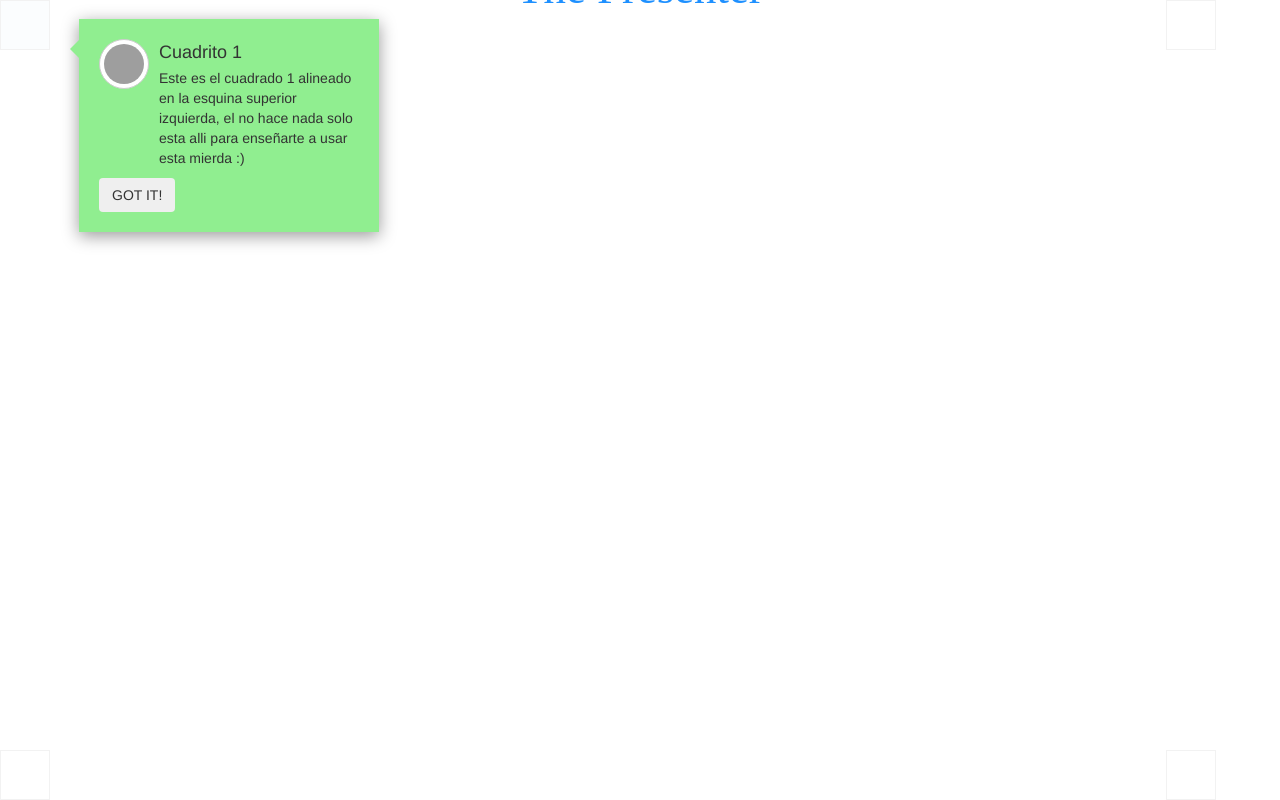
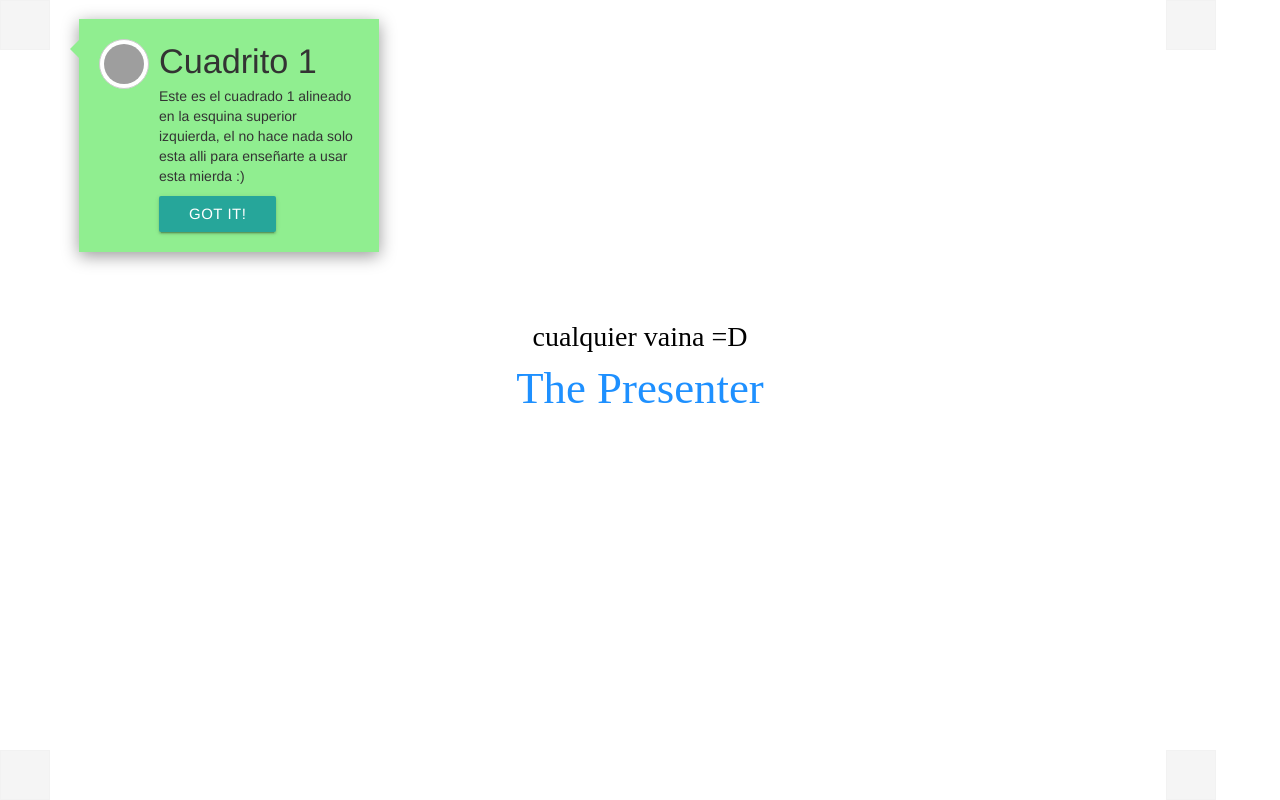
Before and after one commit to luttingere/presenterjs, a plain HTML site: page index.html in a window 1280 px wide. Drawn offline with nearby package versions, Linux system fonts and the light colour scheme; grey boxes are pictures that could not be loaded; a web font is replaced by a local one.

Commit message:
font-family for guide message, materialize.css

```diff
--- a/css/presenter.less
+++ b/css/presenter.less
@@ -1,12 +1,18 @@
 @import "mixins.less";
 
 @dialogue-color: #0094fe;
+
+@font-face {
+  font-family: 'Soft Elegance';
+  src: url('../fonts/Soft_Elegance.ttf');
+}
 
 div[class^='step'],
 div[class*='step'] {
   width: 50px;
   height: 50px;
   border: 1px solid #000;
+  background: #333;
 }
 
 .container {
@@ -84,17 +90,24 @@ md-dialog {
 }
 
 #guide-message {
+  position: fixed;
+  top: 50%;
+  left: 50%;
   text-align: center;
   color: #000;
   font-size: 28px;
   font-family: 'Soft Elegance';
-.translate(0, -80%);
+  .translate(-50%, -80%);
   .transition(opacity 3s ease-out);
+
+  #message-container {
     .product-name {
       display: block;
       font-size: 1.6em;
       color: dodgerblue;
     }
+  }
+
   &.show {
      opacity: 1;
      z-index: 10001;
--- a/index.html
+++ b/index.html
@@ -7,10 +7,12 @@
     <!-- The above 3 meta tags *must* come first in the head; any other head content must come *after* these tags -->
     <title>Presenter</title>
     <link rel="stylesheet" type="text/css" href="css/bootstrap.min.css">
+    <link rel="stylesheet" href="https://cdnjs.cloudflare.com/ajax/libs/materialize/0.100.2/css/materialize.min.css">
     <link rel="stylesheet" type="text/less" href="css/presenter.less">
     <script src="js/less.min.js"></script>
     <script src="js/jquery-3.2.1.min.js"></script>
     <script src="js/bootstrap.min.js"></script>
+    <script src="https://cdnjs.cloudflare.com/ajax/libs/materialize/0.100.2/js/materialize.min.js"></script>
 </head>
 <body>
 <div id="presentation" class="container">
@@ -29,8 +31,8 @@
         <div class="dialogue-body">
             <h4 id="presenter_title" class="dialogue-heading"></h4>
             <p id="presenter_message"></p>
+            <button id="dialogue-btn" class="btn waves-effect waves-light hide" type="submit" name="action">Entendido</button>
         </div>
-        <button id="dialogue-btn" class="btn waves-effect waves-light hide" type="submit" name="action">Entendido</button>
     </div>
 </div>
 <script src="js/presenter.js"></script>
--- a/js/presenter.js
+++ b/js/presenter.js
@@ -5,7 +5,7 @@ $(document).ready(function () {
 
     var steps = {
         prepare: {
-            template: "<div id=\"guide-bg\"><div id=\"guide-message\"><span id=\"message\"></span><span id=\"productName\" class=\"product-name\"></span></div></div>",
+            template: "<div id=\"guide-bg\"><div id=\"guide-message\"><div id=\"message-container\"><span id=\"message\"></span><span id=\"productName\" class=\"product-name\"></span></div></div></div>",
             productName: "The Presenter",
             message:"cualquier vaina =D"
         },
```
Lines whose indentation alone changed are shown as unchanged.
